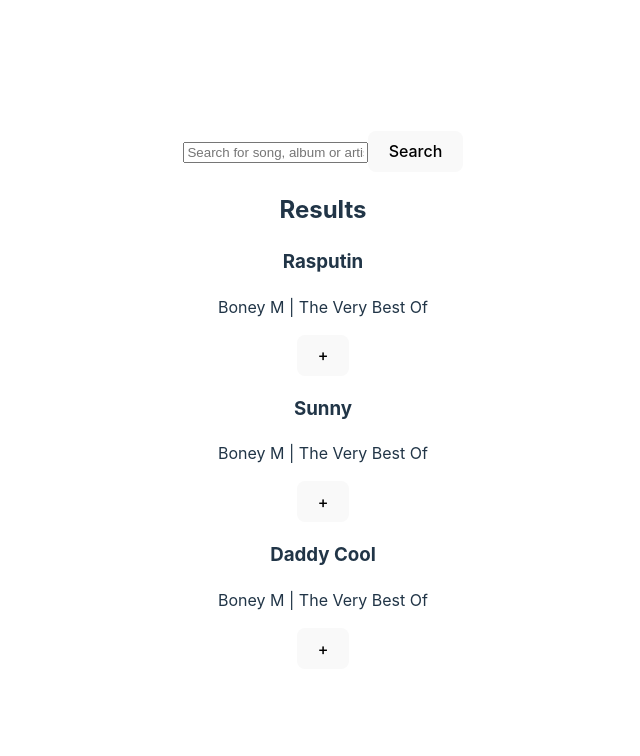
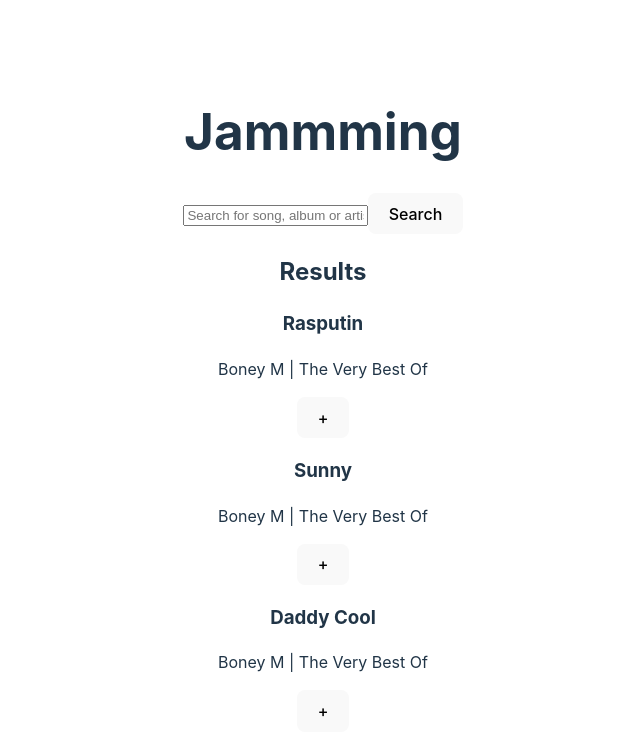
Before and after one commit to luneroka/jammming, a React (Vite) app in the folder frontend/: page / in a window 1280 px wide. Shown: the top 756 px of the page, without its empty margins (317-957 px from the left). Built offline with nearby package versions, Linux system fonts and the light colour scheme.

Commit message:
Add searchResult State to App.jsx and moved mock data as default state

```diff
--- a/frontend/src/App.jsx
+++ b/frontend/src/App.jsx
@@ -1,18 +1,21 @@
 import './App.css';
 import SearchResults from './components/SearchResults';
 import SearchBar from './components/SearchBar';
-
-const searchResults = [
-  { title: 'Rasputin', album: 'The Very Best Of', artist: 'Boney M' },
-  { title: 'Sunny', album: 'The Very Best Of', artist: 'Boney M' },
-  { title: 'Daddy Cool', album: 'The Very Best Of', artist: 'Boney M' },
-];
+import { useState } from 'react';
 
 function App() {
+  const [searchResults, setSearchResults] = useState([
+    { title: 'Rasputin', album: 'The Very Best Of', artist: 'Boney M' },
+    { title: 'Sunny', album: 'The Very Best Of', artist: 'Boney M' },
+    { title: 'Daddy Cool', album: 'The Very Best Of', artist: 'Boney M' },
+  ]);
   return (
     <>
-      <SearchBar />
-      <SearchResults searchResults={searchResults} />
+      <h1>Jammming</h1>
+      <div className='app'>
+        <SearchBar />
+        <SearchResults searchResults={searchResults} />
+      </div>
     </>
   );
 }
--- a/frontend/src/components/SearchBar.jsx
+++ b/frontend/src/components/SearchBar.jsx
@@ -10,6 +10,8 @@
     setSearchQuery('');
   };
 
+  const searchSong = () => {};
+
   return (
     <form onSubmit={handleSearch} className='search-form'>
       <input
@@ -19,7 +21,7 @@
         value={searchQuery}
         onChange={(e) => setSearchQuery(e.target.value)}
       />
-      <button type='submit' className='search-btn'>
+      <button type='submit' className='search-btn' onClick={searchSong}>
         Search
       </button>
     </form>
```
